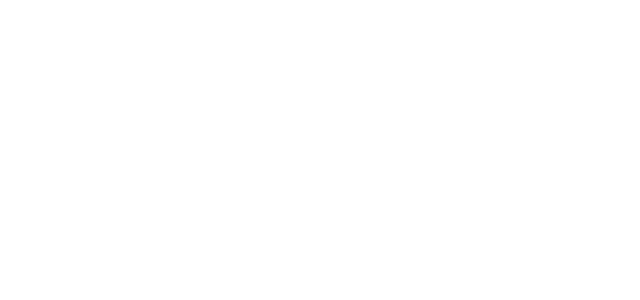
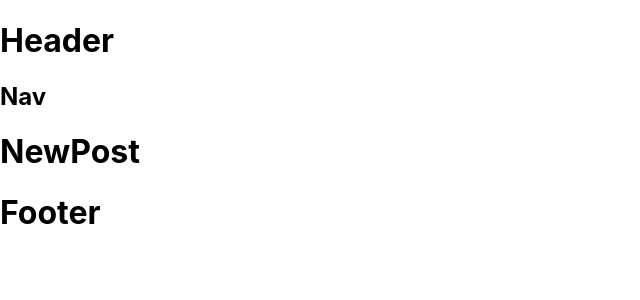
Before and after one commit to AdityaDey4/React_Router, a React (Create React App) app: page /post in a window 1280 px wide. Shown: the top 300 px of the page, without its empty margins (0-640 px from the left). Built offline with nearby package versions, Linux system fonts and the light colour scheme.

Commit message:
basic router version:5.2.0

```diff
--- a/package.json
+++ b/package.json
@@ -8,7 +8,7 @@
     "@testing-library/user-event": "^13.5.0",
     "react": "^18.2.0",
     "react-dom": "^18.2.0",
-    "react-router-dom": "^6.8.2",
+    "react-router-dom": "^5.2.0",
     "react-scripts": "5.0.1",
     "web-vitals": "^2.1.4"
   },
--- /dev/null
+++ b/src/About.js
@@ -0,0 +1,10 @@
+
+const About = () => {
+    return (
+      <main>
+          <h1>About</h1>
+      </main>
+    )
+  }
+
+  export default About;
--- a/src/App.js
+++ b/src/App.js
@@ -1,7 +1,37 @@
+import Header from "./Header";
+import Nav from "./Nav";
+import Footer from "./Footer";
+import Home from "./Home";
+import NewPost from "./NewPost";
+import PostPage from "./PostPage";
+import About from "./About";
+import Missing from "./Missing";
+import { Route, Switch, useHistory } from "react-router-dom";
+import { useState, useEffect } from "react";
+
 function App() {
   return (
     <div className="App">
+      <Header />
+      <Nav />
+      <Switch>
 
+        <Route exact path="/" >
+          <Home />
+        </Route>
+
+        <Route exact path="/post">
+          <NewPost />
+        </Route>
+
+        <Route path="/post/:id">
+          <PostPage />
+        </Route>
+
+        <Route path="/about" component={About} />
+        <Route path="*" component={Missing} />
+      </Switch>
+      <Footer />
     </div>
   );
 }
--- /dev/null
+++ b/src/Footer.js
@@ -0,0 +1,10 @@
+
+const Footer = () => {
+    return (
+      <footer>
+          <h1>Footer</h1>
+      </footer>
+    )
+  }
+
+  export default Footer;
--- /dev/null
+++ b/src/Header.js
@@ -0,0 +1,10 @@
+
+const Header = () => {
+  return (
+    <header>
+        <h1>Header</h1>
+    </header>
+  )
+}
+
+export default Header;
--- /dev/null
+++ b/src/Home.js
@@ -0,0 +1,10 @@
+
+const Home = () => {
+    return (
+      <main>
+          <h1>Home</h1>
+      </main>
+    )
+  }
+
+  export default Home;
--- /dev/null
+++ b/src/Missing.js
@@ -0,0 +1,10 @@
+
+const Missing = () => {
+    return (
+      <main>
+          <h1>Missing</h1>
+      </main>
+    )
+  }
+
+  export default Missing;
--- /dev/null
+++ b/src/Nav.js
@@ -0,0 +1,10 @@
+
+const Nav = () => {
+    return (
+      <nav>
+          <h1>Nav</h1>
+      </nav>
+    )
+  }
+
+  export default Nav;
--- /dev/null
+++ b/src/NewPost.js
@@ -0,0 +1,10 @@
+
+const NewPost = () => {
+    return (
+      <main>
+          <h1>NewPost</h1>
+      </main>
+    )
+  }
+
+  export default NewPost;
--- /dev/null
+++ b/src/PostPage.js
@@ -0,0 +1,10 @@
+
+const PostPage = () => {
+    return (
+      <main>
+          <h1>PostPage</h1>
+      </main>
+    )
+  }
+
+  export default PostPage;
--- a/src/index.js
+++ b/src/index.js
@@ -2,11 +2,14 @@
 import ReactDOM from 'react-dom/client';
 import './index.css';
 import App from './App';
+import {BrowserRouter as Router, Route} from "react-router-dom";
 
 
 const root = ReactDOM.createRoot(document.getElementById('root'));
 root.render(
   <React.StrictMode>
-    <App />
+    <Router>
+        <Route path="/" component={App} />
+    </Router>
   </React.StrictMode>
 );
```
Also changed, not shown: 1 other file (tests, documents, lock files or other folders).
